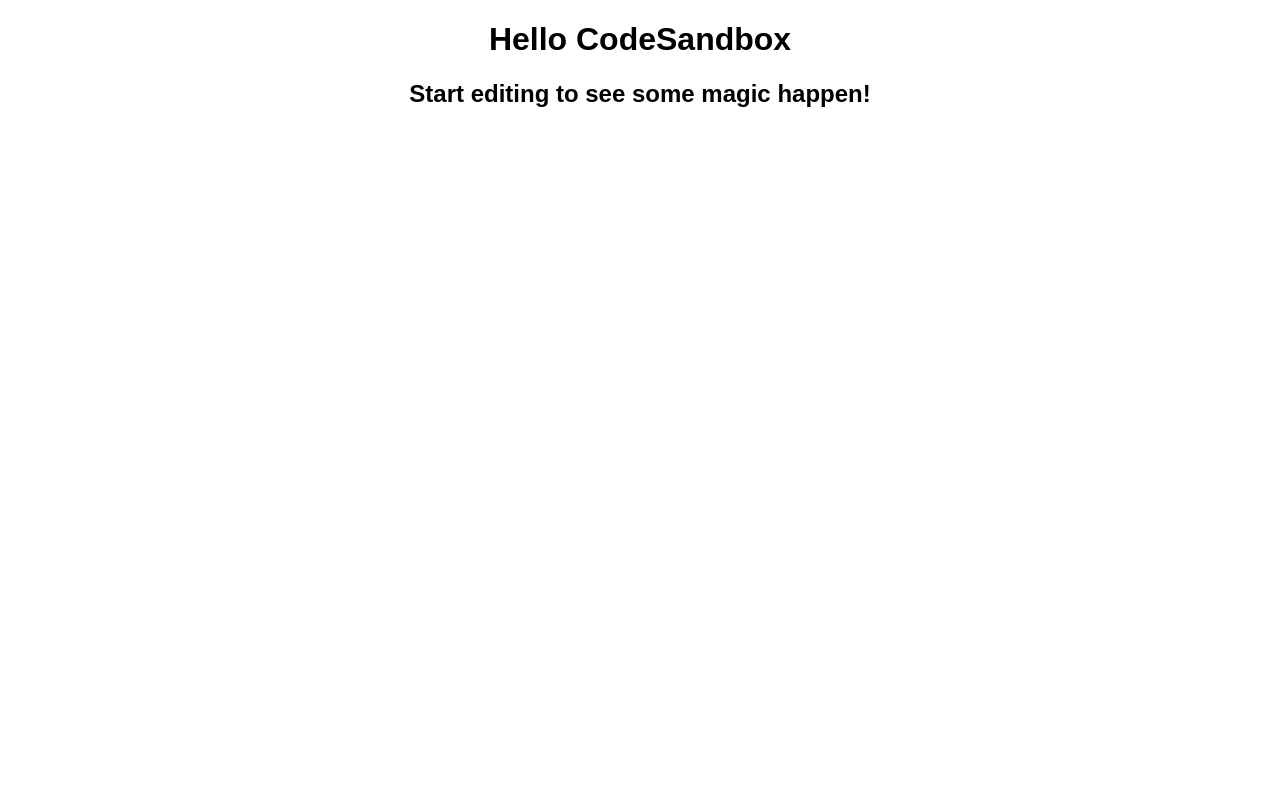
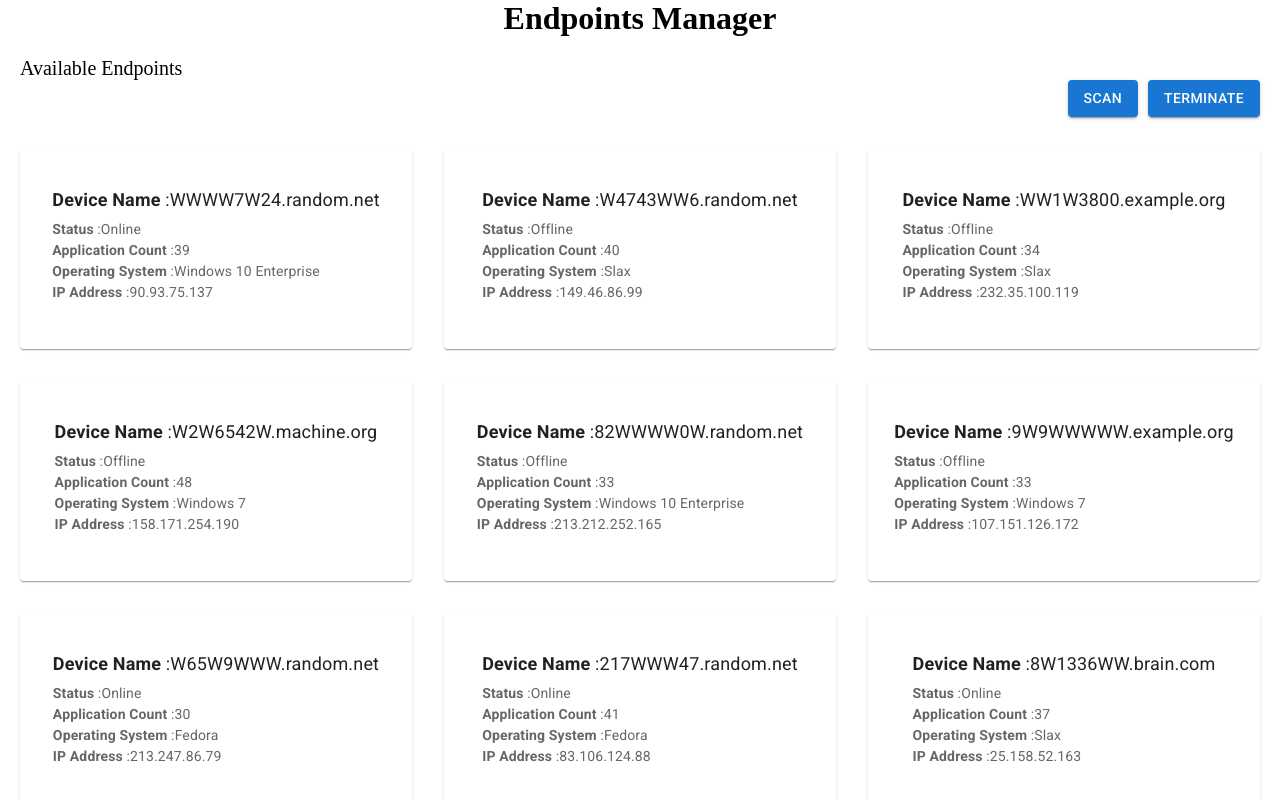
Before and after one commit to KSaurav2/endpoint-management-system, a React (Create React App) app: page / in a window 1280 px wide. Shown: the top 800 px of the page. Built offline with nearby package versions, Linux system fonts and the light colour scheme.

Commit message:
app layout, card component, action buttons, initial css commit

```diff
--- a/public/index.html
+++ b/public/index.html
@@ -1,16 +1,22 @@
 <!DOCTYPE html>
 <html lang="en">
-
   <head>
-	<meta charset="utf-8">
-	<meta name="viewport" content="width=device-width, initial-scale=1, shrink-to-fit=no">
-	<meta name="theme-color" content="#000000">
+    <meta charset="utf-8" />
+    <meta
+      name="viewport"
+      content="width=device-width, initial-scale=1, shrink-to-fit=no"
+    />
+    <meta name="theme-color" content="#000000" />
     <!--
       manifest.json provides metadata used when your web app is added to the
       homescreen on Android. See https://developers.google.com/web/fundamentals/engage-and-retain/web-app-manifest/
     -->
-	<link rel="manifest" href="%PUBLIC_URL%/manifest.json">
-	<link rel="shortcut icon" href="%PUBLIC_URL%/favicon.ico">
+    <link rel="manifest" href="%PUBLIC_URL%/manifest.json" />
+    <link rel="shortcut icon" href="%PUBLIC_URL%/favicon.ico" />
+    <link
+      rel="stylesheet"
+      href="https://fonts.googleapis.com/css?family=Roboto:300,400,500,700&display=swap"
+    />
     <!--
       Notice the use of %PUBLIC_URL% in the tags above.
       It will be replaced with the URL of the `public` folder during the build.
@@ -39,5 +45,4 @@
       To create a production bundle, use `npm run build` or `yarn build`.
     -->
   </body>
-
 </html>
--- a/src/App.js
+++ b/src/App.js
@@ -1,10 +1,16 @@
+import styled from "styled-components";
+import EndpointsManager from "./endpoints-manager/endpoints-manager";
 import "./styles.css";
+
+const PageHeading = styled.h1`
+  text-align: center;
+`;
 
 export default function App() {
   return (
     <div className="App">
-      <h1>Hello CodeSandbox</h1>
-      <h2>Start editing to see some magic happen!</h2>
+      <PageHeading>Endpoints Manager</PageHeading>
+      <EndpointsManager />
     </div>
   );
 }
--- /dev/null
+++ b/src/constants.js
@@ -0,0 +1,12 @@
+export const ENDPONT_ITEMS_MAPPER = Object.freeze([
+  { id: "deviceName", label: "Device Name", type: "primary" },
+  { id: "status", label: "Status", type: "secondary" },
+  { id: "applicationCount", label: "Application Count", type: "secondary" },
+  { id: "operatingSystem", label: "Operating System", type: "secondary" },
+  { id: "ipAddress", label: "IP Address", type: "secondary" }
+]);
+
+export const ENDPOINTS_ACTIONS = Object.freeze([
+  { actionType: "scan", actionLabel: "Scan" },
+  { actionType: "terminate", actionLabel: "Terminate" }
+]);
--- /dev/null
+++ b/src/endpoints-manager/endpoint-card.js
@@ -0,0 +1,42 @@
+import Card from "@mui/material/Card";
+import CardContent from "@mui/material/CardContent";
+import * as React from "react";
+import styled from "styled-components";
+
+const CardWrapper = styled.div`
+  & .MuiCard-root {
+    min-height: 200px;
+    display: flex;
+    justify-content: center;
+    align-items: center;
+  }
+`;
+
+export default function EndpointCard({
+  endPointItemsMapper,
+  endPointItem,
+  renderPrimaryText,
+  renderSecondaryText
+}) {
+  return (
+    <CardWrapper>
+      <Card>
+        <CardContent>
+          {endPointItemsMapper.map((endPointItemMapper) => {
+            if (endPointItemMapper.type === "primary") {
+              return renderPrimaryText(
+                endPointItemMapper.label,
+                endPointItem[endPointItemMapper.id]
+              );
+            } else {
+              return renderSecondaryText(
+                endPointItemMapper.label,
+                endPointItem[endPointItemMapper.id]
+              );
+            }
+          })}
+        </CardContent>
+      </Card>
+    </CardWrapper>
+  );
+}
--- /dev/null
+++ b/src/endpoints-manager/endpoints-actions.js
@@ -0,0 +1,22 @@
+import { Button } from "@mui/material";
+import React from "react";
+import styled from "styled-components";
+
+const EndpointsActionsWrapper = styled.div`
+  float: right;
+  & > button:not(:last-child) {
+    margin-right: 10px;
+  }
+`;
+
+function EndpointsActions({ actions }) {
+  return (
+    <EndpointsActionsWrapper>
+      {actions.map((action) => {
+        return <Button variant="contained">{action.actionLabel}</Button>;
+      })}
+    </EndpointsActionsWrapper>
+  );
+}
+
+export default EndpointsActions;
--- /dev/null
+++ b/src/endpoints-manager/endpoints-grid-renderer.js
@@ -0,0 +1,48 @@
+import { Grid } from "@mui/material";
+import React from "react";
+import EndpointCard from "./endpoint-card";
+import Typography from "@mui/material/Typography";
+import { ENDPONT_ITEMS_MAPPER } from "../constants";
+
+function EndpointsGridRenderer({ endpointsData = [] }) {
+  return (
+    <>
+      <Grid
+        container
+        rowSpacing={4}
+        columnSpacing={{ xs: 1, sm: 2, md: 3, lg: 4 }}
+      >
+        {endpointsData.map((endPointItem) => {
+          return (
+            <Grid item xs={12} sm={6} md={4} lg={4} xl={3}>
+              <EndpointCard
+                endPointItemsMapper={ENDPONT_ITEMS_MAPPER}
+                endPointItem={endPointItem}
+                renderPrimaryText={(label, value) => {
+                  return (
+                    <Typography
+                      sx={{ fontSize: 18 }}
+                      color="text.primary"
+                      gutterBottom
+                    >
+                      <b>{label}</b> :{value}
+                    </Typography>
+                  );
+                }}
+                renderSecondaryText={(label, value) => {
+                  return (
+                    <Typography sx={{ fontSize: 14 }} color="text.secondary">
+                      <b>{label}</b> :{value}
+                    </Typography>
+                  );
+                }}
+              />
+            </Grid>
+          );
+        })}
+      </Grid>
+    </>
+  );
+}
+
+export default EndpointsGridRenderer;
--- /dev/null
+++ b/src/endpoints-manager/endpoints-manager.js
@@ -0,0 +1,110 @@
+import styled from "styled-components";
+import React, { useState } from "react";
+import EndpointsActions from "./endpoints-actions";
+import EndpointsGridRenderer from "./endpoints-grid-renderer";
+import { ENDPOINTS_ACTIONS } from "../constants";
+
+const dummyData = [
+  {
+    id: 1,
+    deviceName: "WWWW7W24.random.net",
+    status: "Online",
+    applicationCount: 39,
+    operatingSystem: "Windows 10 Enterprise",
+    ipAddress: "90.93.75.137"
+  },
+  {
+    id: 2,
+    deviceName: "W4743WW6.random.net",
+    status: "Offline",
+    applicationCount: 40,
+    operatingSystem: "Slax",
+    ipAddress: "149.46.86.99"
+  },
+  {
+    id: 3,
+    deviceName: "WW1W3800.example.org",
+    status: "Offline",
+    applicationCount: 34,
+    operatingSystem: "Slax",
+    ipAddress: "232.35.100.119"
+  },
+  {
+    id: 4,
+    deviceName: "W2W6542W.machine.org",
+    status: "Offline",
+    applicationCount: 48,
+    operatingSystem: "Windows 7",
+    ipAddress: "158.171.254.190"
+  },
+  {
+    id: 5,
+    deviceName: "82WWWW0W.random.net",
+    status: "Offline",
+    applicationCount: 33,
+    operatingSystem: "Windows 10 Enterprise",
+    ipAddress: "213.212.252.165"
+  },
+  {
+    id: 6,
+    deviceName: "9W9WWWWW.example.org",
+    status: "Offline",
+    applicationCount: 33,
+    operatingSystem: "Windows 7",
+    ipAddress: "107.151.126.172"
+  },
+  {
+    id: 7,
+    deviceName: "W65W9WWW.random.net",
+    status: "Online",
+    applicationCount: 30,
+    operatingSystem: "Fedora",
+    ipAddress: "213.247.86.79"
+  },
+  {
+    id: 8,
+    deviceName: "217WWW47.random.net",
+    status: "Online",
+    applicationCount: 41,
+    operatingSystem: "Fedora",
+    ipAddress: "83.106.124.88"
+  },
+  {
+    id: 9,
+    deviceName: "8W1336WW.brain.com",
+    status: "Online",
+    applicationCount: 37,
+    operatingSystem: "Slax",
+    ipAddress: "25.158.52.163"
+  },
+  {
+    id: 10,
+    deviceName: "75W50847.brain.com",
+    status: "Online",
+    applicationCount: 36,
+    operatingSystem: "Windows 7",
+    ipAddress: "145.161.213.232"
+  }
+];
+
+const ScreenLabel = styled.div`
+  float: left;
+  width: 100%;
+  font-size: 20px;
+`;
+
+const EndpointsManagerWrapper = styled.main`
+  padding: 20px;
+`;
+
+export default function EndpointsManager() {
+  const [endpointsData, setEndpointsData] = useState(dummyData);
+
+  return (
+    <EndpointsManagerWrapper>
+      <ScreenLabel>Available Endpoints</ScreenLabel>
+      <EndpointsActions actions={ENDPOINTS_ACTIONS} />
+      <EndpointsGridRenderer endpointsData={endpointsData} />
+    </EndpointsManagerWrapper>
+  );
+}
--- a/src/styles.css
+++ b/src/styles.css
@@ -1,4 +1,5 @@
-.App {
-  font-family: sans-serif;
-  text-align: center;
+* {
+  margin: 0px;
+  padding: 0px;
+  box-sizing: border-box;
 }
```
Also changed, not shown: package.json (+16 -3 lines). Lines whose indentation alone changed are shown as unchanged.
